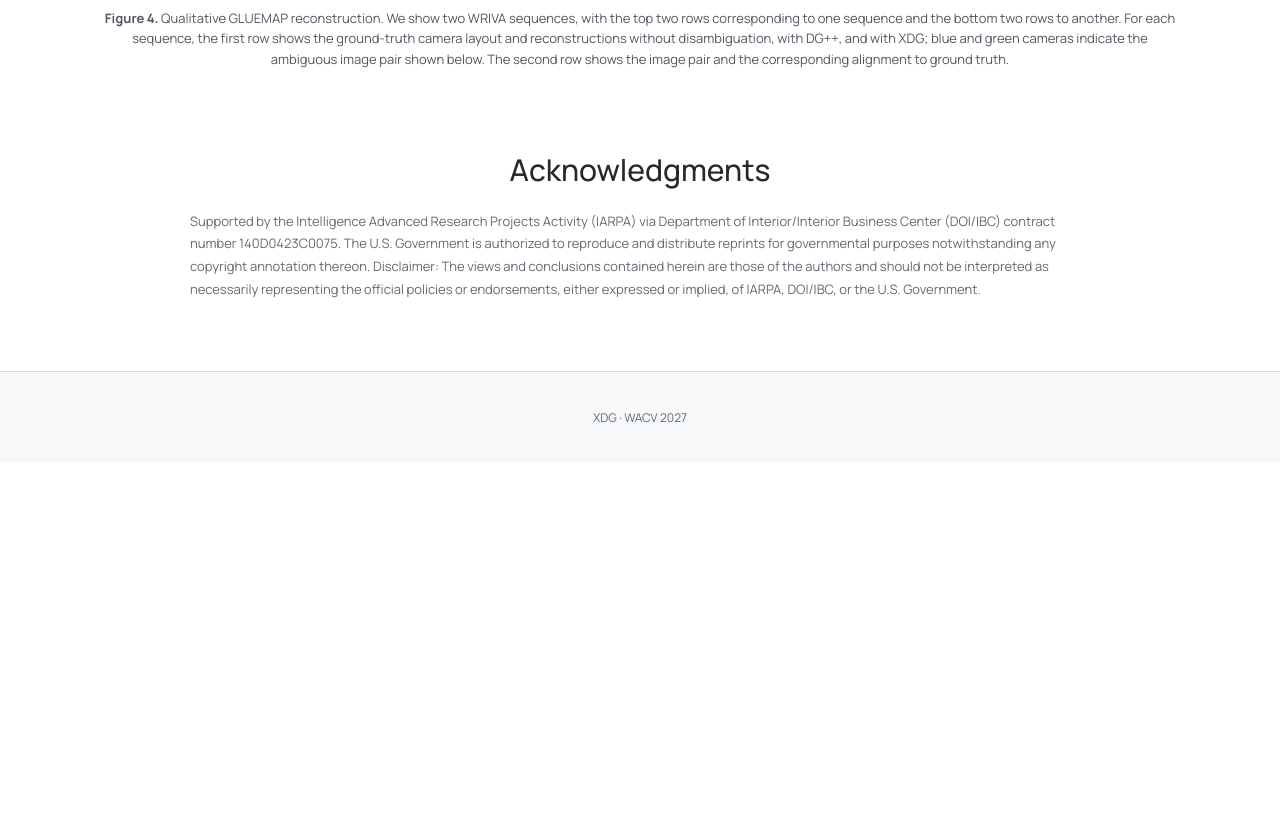
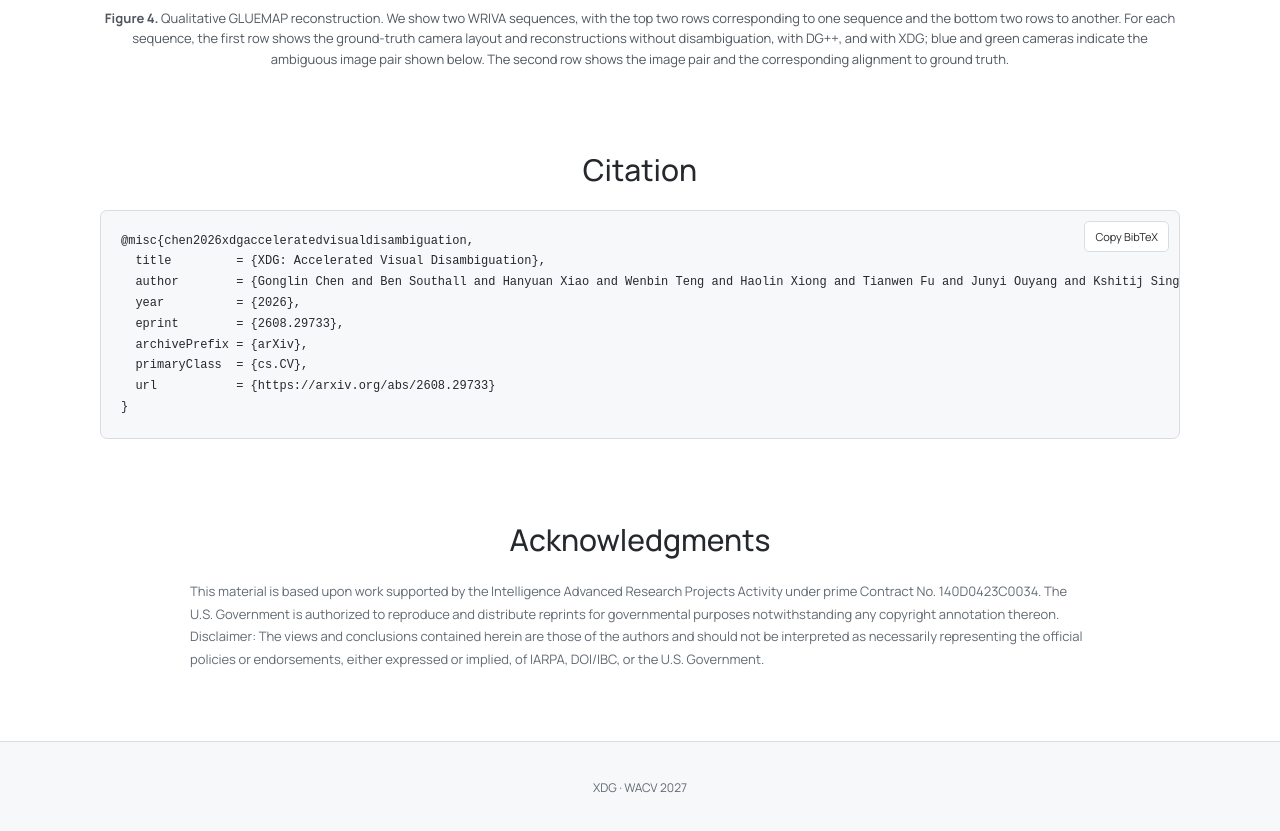
Before and after one commit to xtcpete/xdg, a plain HTML site: page index.html in a window 1280 px wide. Shown: the part 6314-7145 px from the top of the page. Before the commit the page ends 6777 px from the top, so only its background shows below. Drawn offline with Linux system fonts and the light colour scheme.

Commit message:
Update acknowledgment and citation

```diff
--- a/app.js
+++ b/app.js
@@ -16,4 +16,21 @@ function initializeReveal() {
   targets.forEach((target) => observer.observe(target));
 }
 
+function initializeCitation() {
+  const button = document.querySelector("#copy-citation");
+  const text = document.querySelector("#citation-text")?.innerText;
+  if (!button || !text) return;
+
+  button.addEventListener("click", async () => {
+    try {
+      await navigator.clipboard.writeText(text);
+      button.textContent = "Copied";
+    } catch {
+      button.textContent = "Select and copy";
+    }
+    window.setTimeout(() => { button.textContent = "Copy BibTeX"; }, 1800);
+  });
+}
+
 initializeReveal();
+initializeCitation();
--- a/index.html
+++ b/index.html
@@ -158,10 +158,26 @@
         </figure>
       </section>
 
+      <section id="citation" class="paper-section">
+        <h2>Citation</h2>
+        <div class="citation-card">
+          <pre id="citation-text"><code>@misc{chen2026xdgacceleratedvisualdisambiguation,
+  title         = {XDG: Accelerated Visual Disambiguation},
+  author        = {Gonglin Chen and Ben Southall and Hanyuan Xiao and Wenbin Teng and Haolin Xiong and Tianwen Fu and Junyi Ouyang and Kshitij Singh Minhas and Supun Samarasekera and Rakesh Kumar and Yajie Zhao},
+  year          = {2026},
+  eprint        = {2608.29733},
+  archivePrefix = {arXiv},
+  primaryClass  = {cs.CV},
+  url           = {https://arxiv.org/abs/2608.29733}
+}</code></pre>
+          <button id="copy-citation" type="button">Copy BibTeX</button>
+        </div>
+      </section>
+
       <section class="paper-section acknowledgments">
         <h2>Acknowledgments</h2>
         <p>
-          Supported by the Intelligence Advanced Research Projects Activity (IARPA) via Department of Interior/Interior Business Center (DOI/IBC) contract number 140D0423C0075. The U.S. Government is authorized to reproduce and distribute reprints for governmental purposes notwithstanding any copyright annotation thereon. Disclaimer: The views and conclusions contained herein are those of the authors and should not be interpreted as necessarily representing the official policies or endorsements, either expressed or implied, of IARPA, DOI/IBC, or the U.S. Government.
+          This material is based upon work supported by the Intelligence Advanced Research Projects Activity under prime Contract No. 140D0423C0034. The U.S. Government is authorized to reproduce and distribute reprints for governmental purposes notwithstanding any copyright annotation thereon. Disclaimer: The views and conclusions contained herein are those of the authors and should not be interpreted as necessarily representing the official policies or endorsements, either expressed or implied, of IARPA, DOI/IBC, or the U.S. Government.
         </p>
       </section>
     </main>
--- a/styles.css
+++ b/styles.css
@@ -221,6 +221,35 @@ main {
   transform: translateX(8%);
 }
 
+.citation-card {
+  position: relative;
+  overflow: hidden;
+  background: var(--surface);
+  border: 1px solid var(--line);
+  border-radius: 7px;
+}
+
+.citation-card pre {
+  margin: 0;
+  padding: 20px;
+  overflow-x: auto;
+  font-family: "SFMono-Regular", Consolas, monospace;
+  font-size: 12px;
+  line-height: 1.65;
+}
+
+.citation-card button {
+  position: absolute;
+  top: 10px;
+  right: 10px;
+  padding: 7px 10px;
+  background: white;
+  border: 1px solid var(--line);
+  border-radius: 5px;
+  cursor: pointer;
+  font-size: 11px;
+}
+
 .acknowledgments {
   padding-bottom: 70px;
 }
@@ -288,4 +317,9 @@ footer {
     padding: 8px;
   }
 
+  .citation-card pre {
+    padding: 55px 15px 18px;
+    font-size: 10px;
+  }
+
 }
```
Also changed, not shown: 1 other file.
